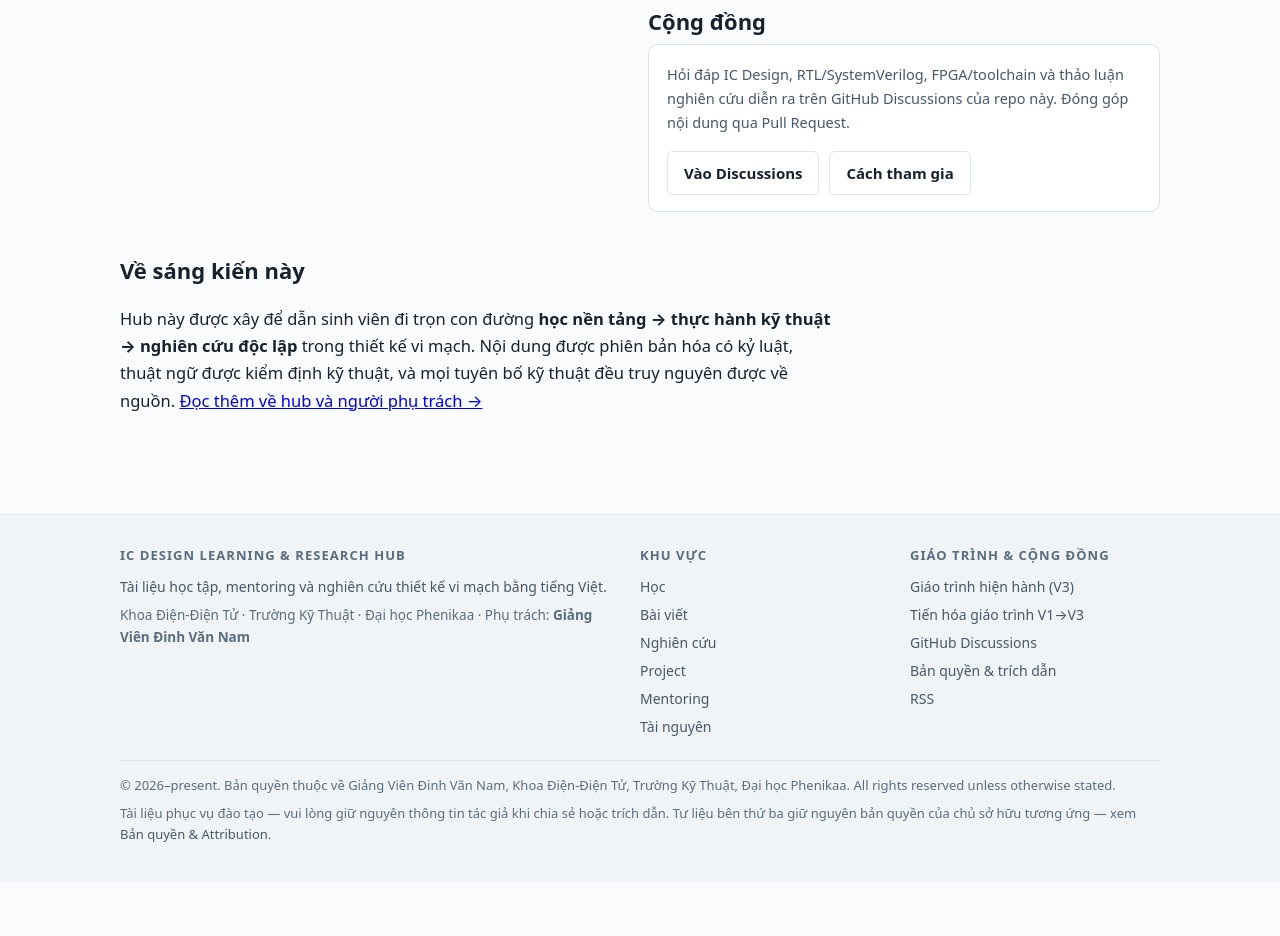
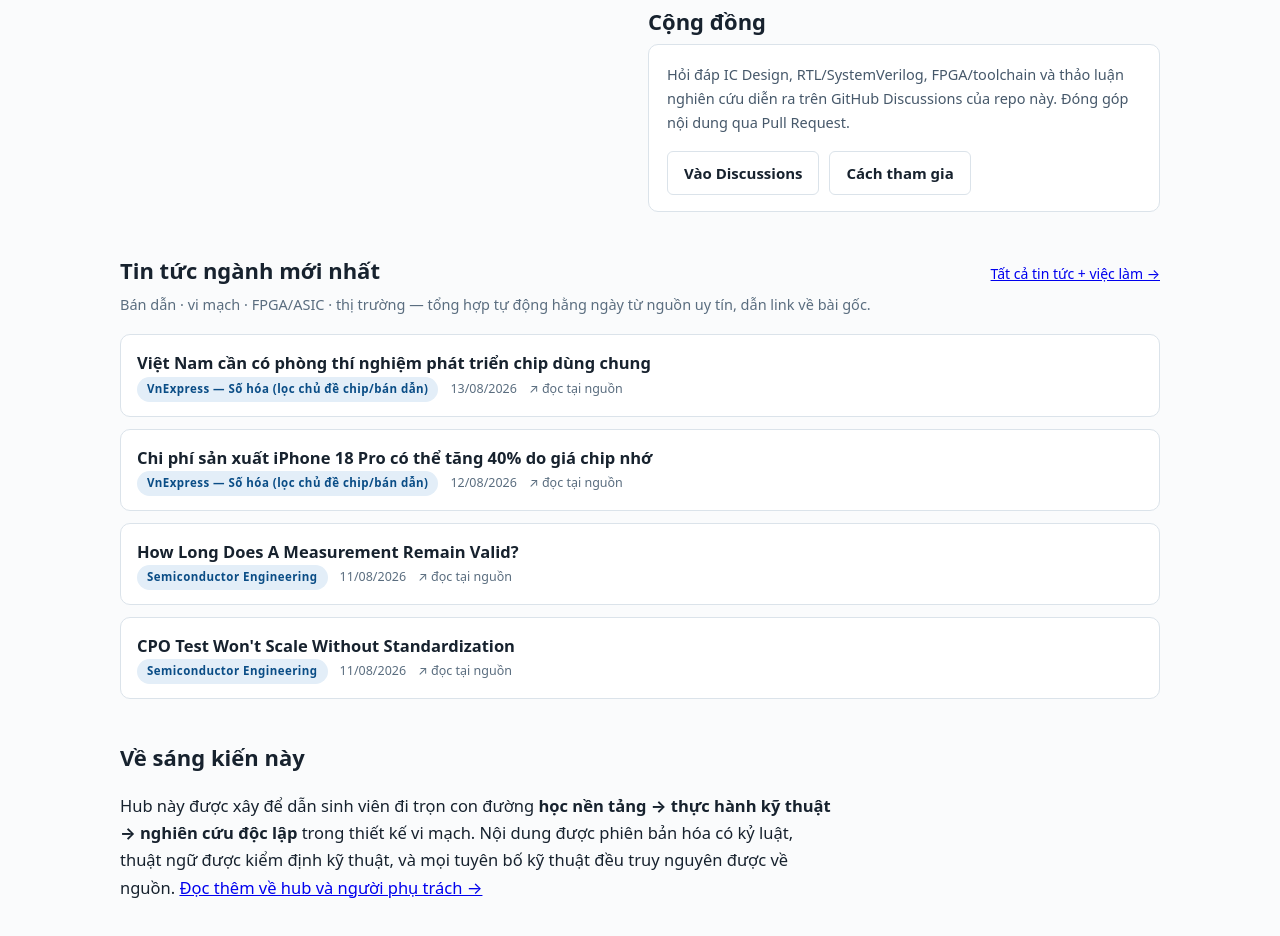
Before and after one commit to Lucero6886/ic-design-hub, an Astro site: page / in a window 1280 px wide. Shown: the part 3154-4090 px from the top of the page. Before the commit the page ends 4036 px from the top, so only its background shows below. Built offline with nearby package versions, Linux system fonts and the light colour scheme; Astro itself is replaced by a stand-in of ours.

Commit message:
feat(home): khối 'Tin tức ngành mới nhất' trên trang chủ (4 tin + link sang /news/)
Co-Authored-By: Claude Fable 5 <noreply@anthropic.com>
Claude-Session: https://claude.ai/code/session_018Ne5jK7bs2xvwBGxzoNpP7

```diff
--- a/src/pages/index.astro
+++ b/src/pages/index.astro
@@ -5,7 +5,9 @@ import { SITE, AUTHOR, LEGACY, COMMUNITY } from "~/config/site";
 import { href, fmtDate } from "~/utils/url";
 import { getPublished, label } from "~/utils/content";
 import versionsManifest from "../../public/legacy/data/versions.json";
+import newsData from "../data/news-items.json";
 
+const latestNews = newsData.items.slice(0, 4);
 const articles = (await getPublished("articles")).slice(0, 4);
 const research = (await getPublished("research")).slice(0, 3);
 const projects = (await getPublished("projects")).slice(0, 3);
@@ -215,6 +217,31 @@ const historical = versionsManifest.versions.filter((v) => v.status === "histori
     </div>
   </section>
 
+  <section class="section" aria-labelledby="industrynews-h">
+    <div class="wrap">
+      <div class="sec-head">
+        <h2 id="industrynews-h" class="sec">Tin tức ngành mới nhất</h2>
+        <a class="more" href={href("news/")}>Tất cả tin tức + việc làm →</a>
+      </div>
+      <p class="sec-sub">
+        Bán dẫn · vi mạch · FPGA/ASIC · thị trường — tổng hợp tự động hằng ngày từ nguồn uy tín,
+        dẫn link về bài gốc.
+      </p>
+      <ul class="entry-list">
+        {latestNews.map((n) => (
+          <li>
+            <div class="title"><a href={n.url} rel="noopener external">{n.title}</a></div>
+            <div class="meta">
+              <span class="badge acc">{n.source}</span>
+              {n.date && <span>{fmtDate(new Date(n.date))}</span>}
+              <span class="muted">↗ đọc tại nguồn</span>
+            </div>
+          </li>
+        ))}
+      </ul>
+    </div>
+  </section>
+
   <section class="section" aria-labelledby="about-h" style="padding-bottom:28px">
     <div class="wrap">
       <h2 id="about-h" class="sec">Về sáng kiến này</h2>
```
